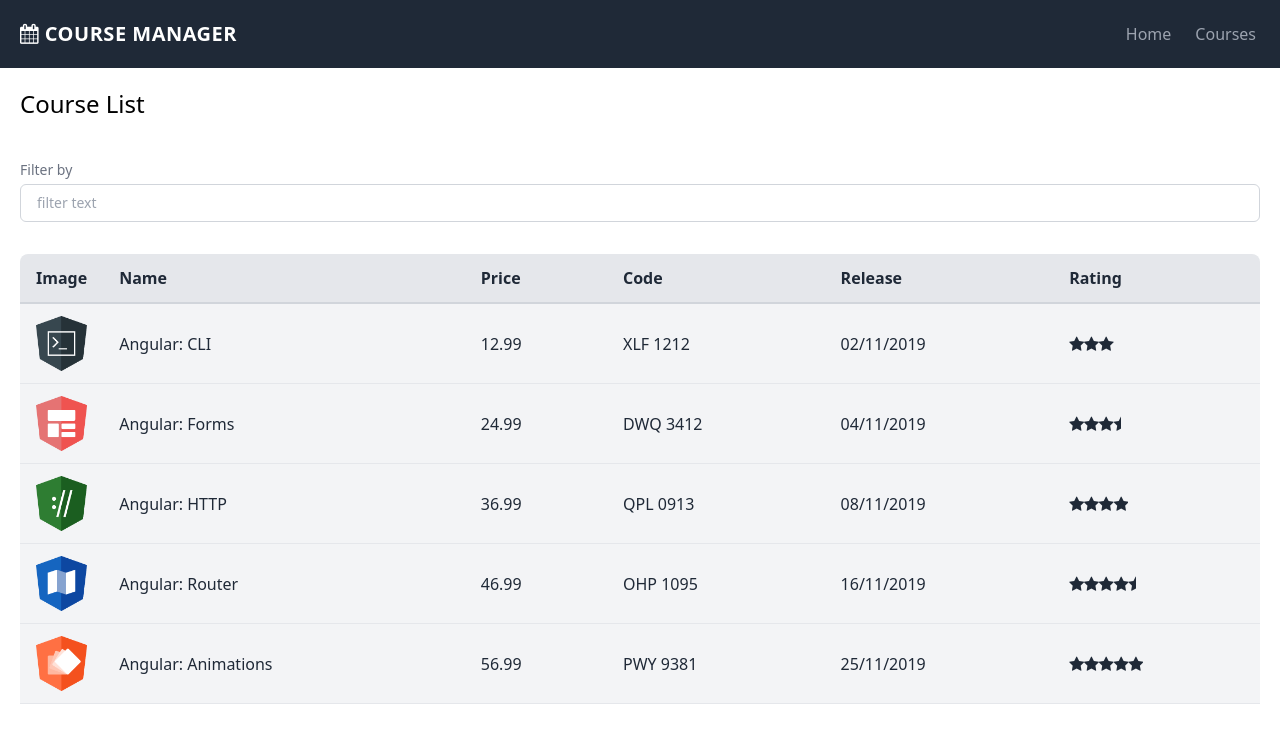
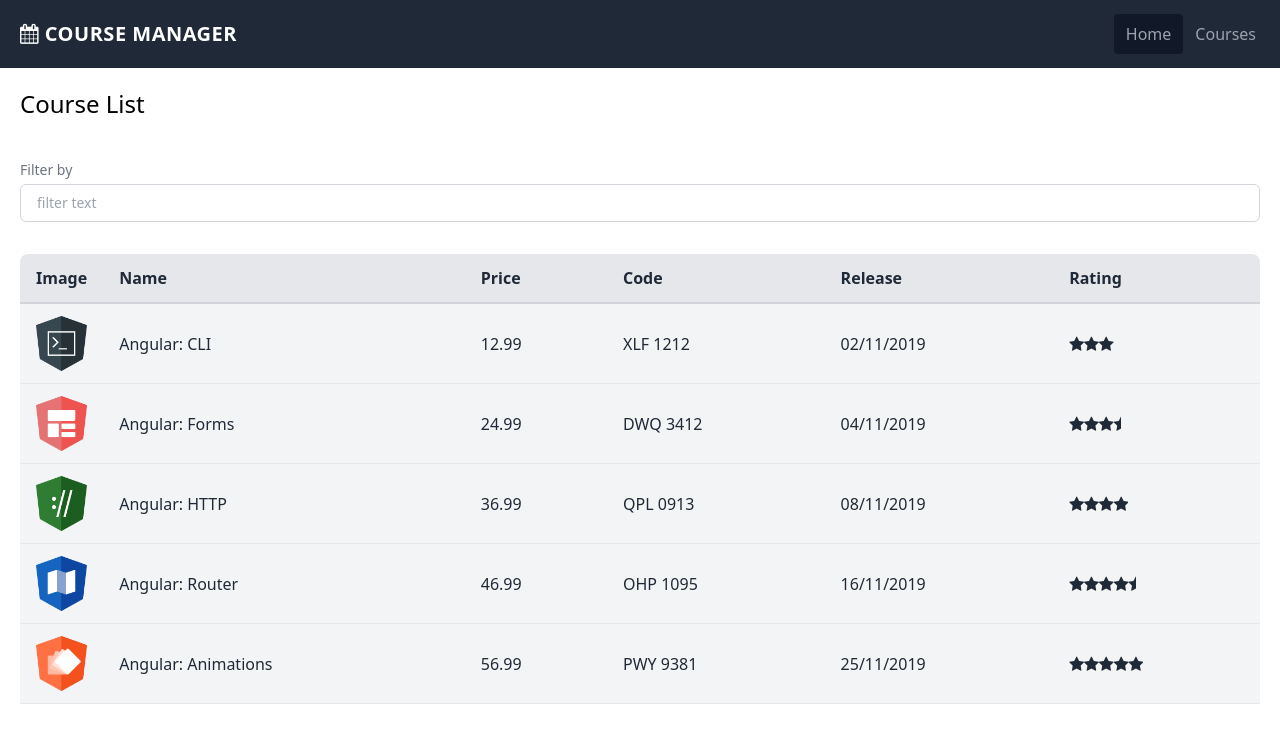
Before and after one commit to EdsonLuiz/angular-course-manager, an Angular app: page /courses in a window 1280 px wide. Shown: the top 730 px of the page. Built offline with nearby package versions, Linux system fonts and the light colour scheme.

Commit message:
refactor: change style when route is activated

```diff
--- a/src/app/navbar/navbar.component.html
+++ b/src/app/navbar/navbar.component.html
@@ -23,7 +23,7 @@
     >
       <a
         *ngFor="let link of links"
-        routerLink="{{link.route}}" routerLinkActive="router-link-active"
+        routerLink="{{link.route}}" routerLinkActive="bg-gray-900 text-white"
         href="#"
         class="items-center justify-center w-full px-3 py-2 text-gray-400 rounded lg:inline-flex lg:w-auto hover:bg-gray-900 hover:text-white"
       >
--- a/src/app/navbar/navbar.component.ts
+++ b/src/app/navbar/navbar.component.ts
@@ -14,7 +14,7 @@ export class NavbarComponent implements OnInit {
 
   links: LinkObject[] = [
     {content: 'Home', route: 'courses'},
-    {content: 'Courses', route: 'courses'},
+    {content: 'Courses', route: 'bingo'},
   ]
 
   constructor() { }
```
